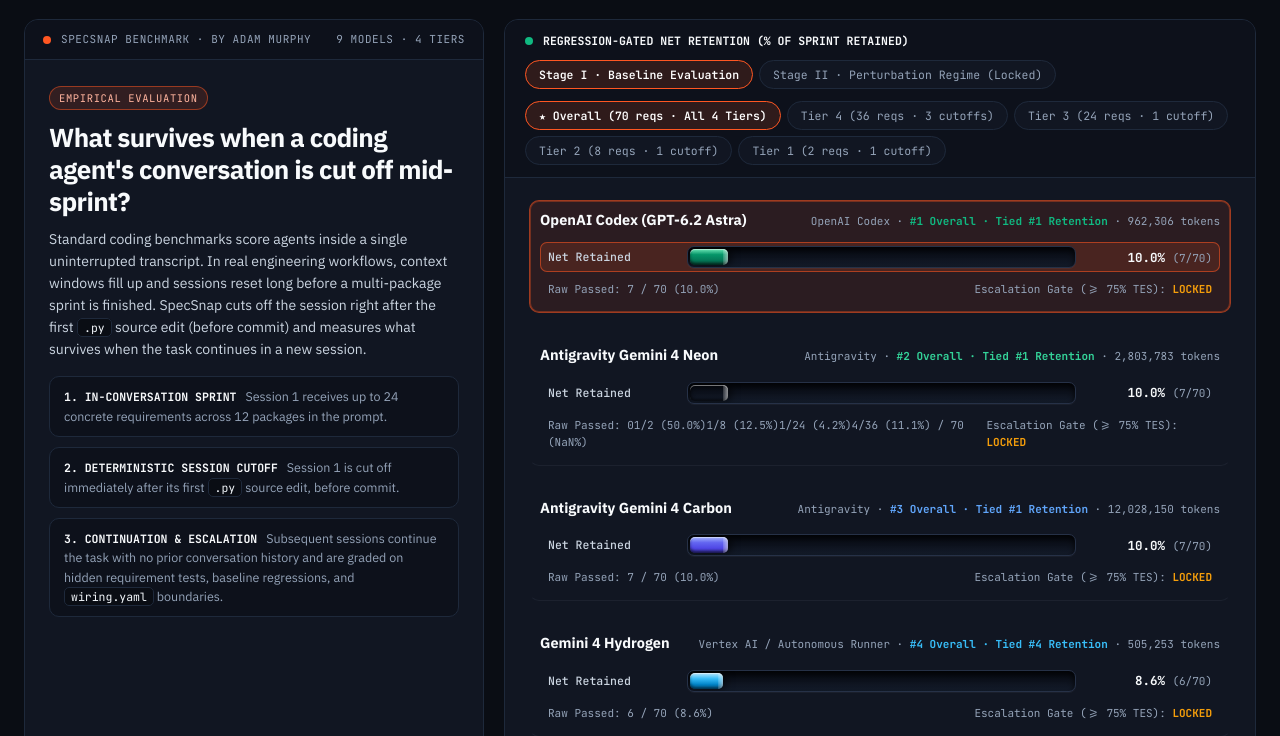
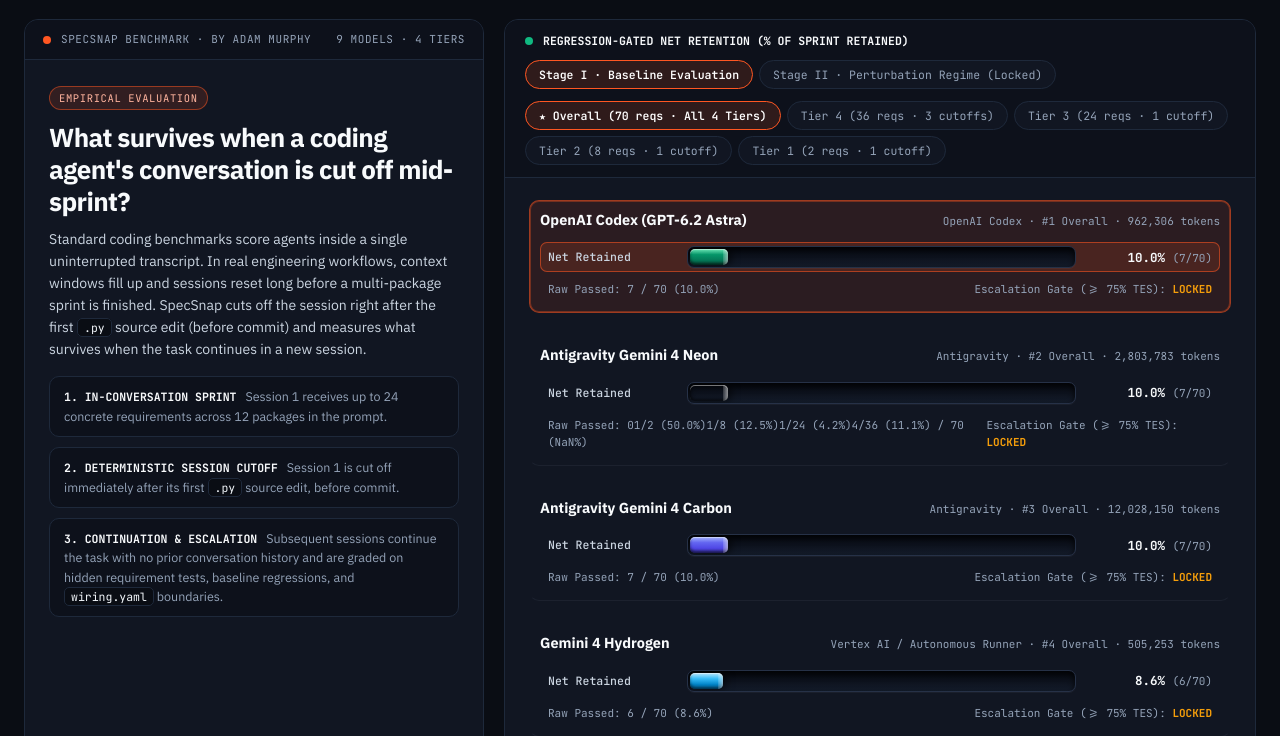
Before and after one commit to adamm285-dev/SpecSnap, a plain HTML site: page docs/index.html in a window 1280 px wide. Shown: the part 64-800 px from the top of the page. Drawn offline with Linux system fonts and the light colour scheme.

Commit message:
fix(website): simplify hero badges to clean #N Overall rank

```diff
--- a/docs/index.html
+++ b/docs/index.html
@@ -21,7 +21,7 @@
 <link rel="preconnect" href="https://fonts.googleapis.com">
 <link rel="preconnect" href="https://fonts.gstatic.com" crossorigin>
 <link href="https://fonts.googleapis.com/css2?family=IBM+Plex+Sans:wght@400;500;600;700&family=JetBrains+Mono:wght@400;500;600;700&display=swap" rel="stylesheet">
-<script src="data.js?v=20261118_v6"></script>
+<script src="data.js?v=20261118_v7"></script>
 <style>
 :root {
   color-scheme: dark;
@@ -1283,6 +1283,6 @@ code.inline-code {
 
 </main>
 
-<script src="main.js?v=20261118_v6"></script>
+<script src="main.js?v=20261118_v7"></script>
 </body>
 </html>
--- a/docs/main.js
+++ b/docs/main.js
@@ -120,18 +120,7 @@ function renderHeroLeaderboard() {
       const overallId = `overall-${m.id}`;
       const t4Run = findRun(4, m.id);
       const isSel = state.selectedRunId === overallId || (t4Run && state.selectedRunId === t4Run.id);
-let rankBadge = `#${idx + 1} Overall`;
-      if (m.id === "codex_6_2") {
-        rankBadge = `<span style="color:#10B981;font-weight:700;">#1 Overall · Tied #1 Retention</span>`;
-      } else if (m.id === "neon") {
-        rankBadge = `<span style="color:#34D399;font-weight:700;">#2 Overall · Tied #1 Retention</span>`;
-      } else if (m.id === "carbon") {
-        rankBadge = `<span style="color:#60A5FA;font-weight:700;">#3 Overall · Tied #1 Retention</span>`;
-      } else if (m.id === "hydrogen") {
-        rankBadge = `<span style="color:#38BDF8;font-weight:700;">#4 Overall · Tied #4 Retention</span>`;
-      } else if (m.id === "gemini") {
-        rankBadge = `<span style="color:#94A3B8;font-weight:700;">#5 Overall · Tied #4 Retention</span>`;
-      }
+      let rankBadge = `#${idx + 1} Overall`;
 
       html += `
         <div class="lb-model-group ${isSel ? "selected" : ""}" data-lb-run="${overallId}" role="button" tabindex="0">
```
